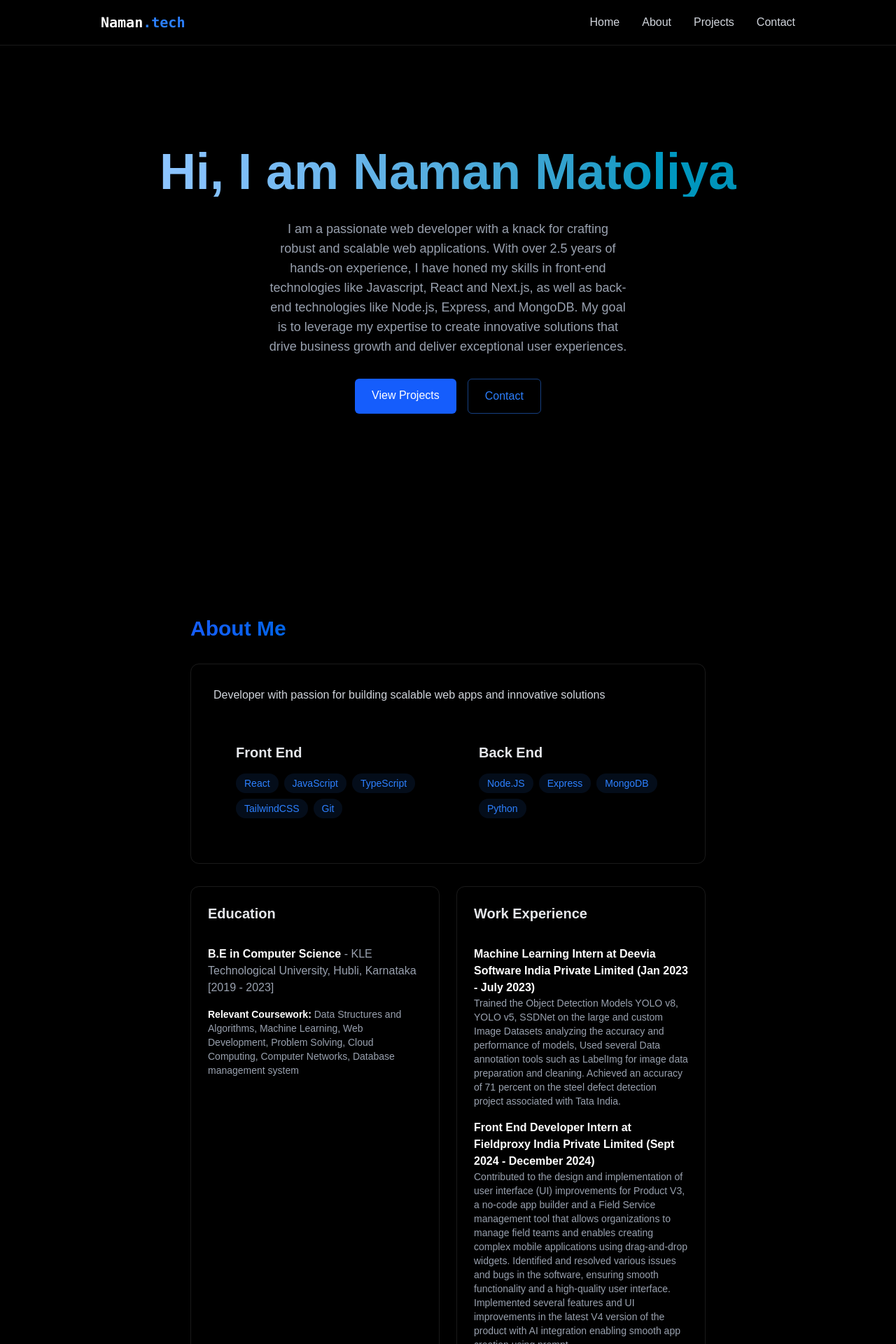
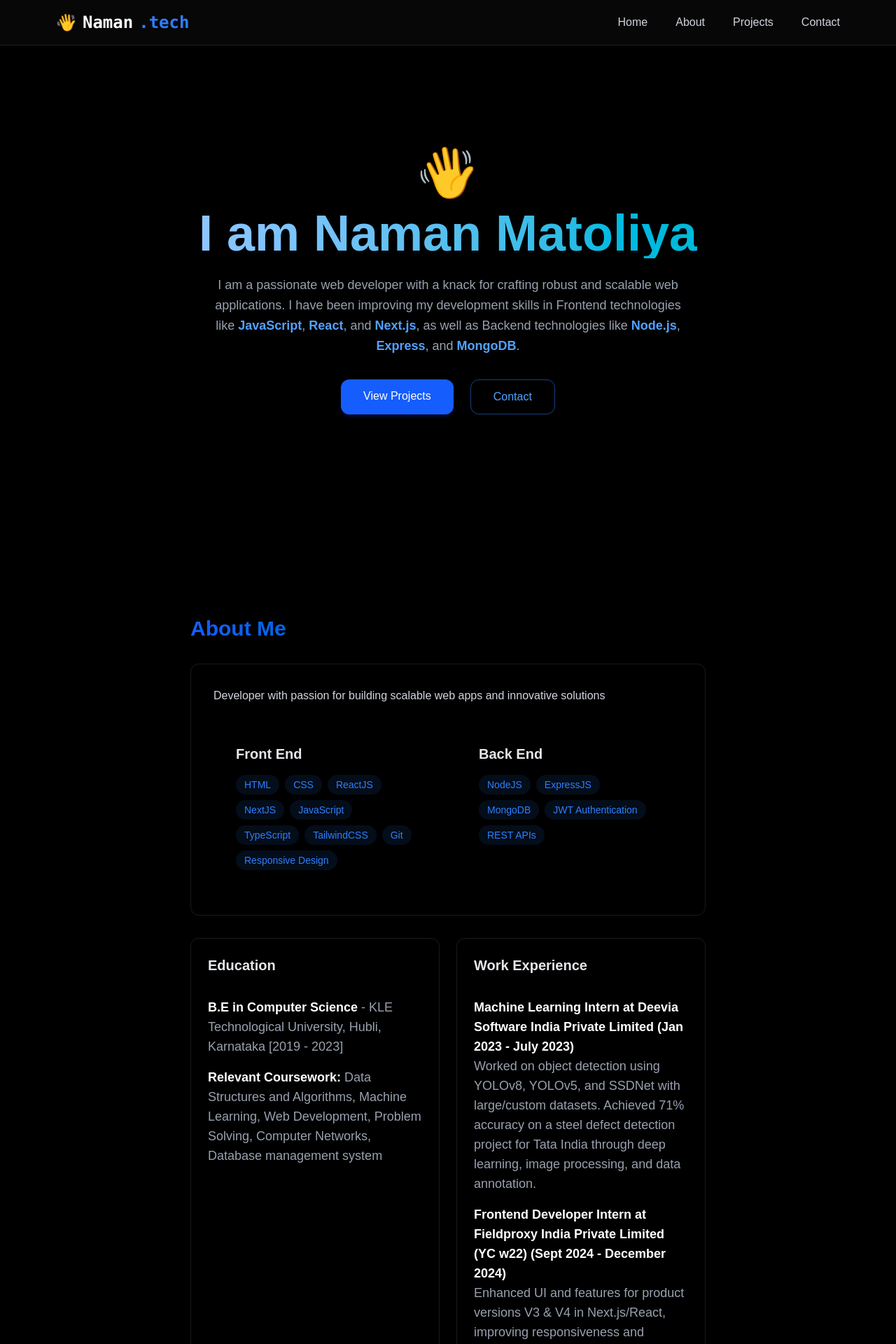
Before and after one commit to codingcat40/portfolio, a React (Vite) app: page / in a window 1280 px wide. Shown: the top 1920 px of the page at 70% size. Built offline with nearby package versions, Linux system fonts and the light colour scheme.

Commit message:
enhancements to portfolio

```diff
--- a/package.json
+++ b/package.json
@@ -15,6 +15,7 @@
   "dependencies": {
     "@tailwindcss/vite": "^4.1.6",
     "emailjs-com": "^3.2.0",
+    "framer-motion": "^12.23.12",
     "react": "^19.1.0",
     "react-dom": "^19.1.0",
     "react-icons": "^5.5.0",
--- a/src/components/About.jsx
+++ b/src/components/About.jsx
@@ -11,9 +11,9 @@ const About = () => {
     justify-center py-20"
     >
       <RevealOnScroll>
-        <div className="max-w-3xl mx-auto px-4">
+        <div className="max-w-3xl mx-auto px-4 leading-relaxed">
           <h2
-            className="text-3xl font-bold mb-8
+            className="text-3xl font-extrabold mb-8
         bg-gradient-to-r from-blue-600 to-cyan-700 text-transparent
         bg-clip-text"
           >
@@ -60,17 +60,17 @@ const About = () => {
           <div className="grid grid-cols-1 md:grid-cols-2 gap-6 mt-8">
             <div className="p-6 rounded-xl border-white/10 border hover:-translate-y-1 transition-all">
               <h3 className="text-xl font-bold mb-8 ">Education</h3>
-              <div className="list-disc list-inside space-y-4">
+              <div className="list-disc list-inside space-y-4 text-lg">
                 <p className="text-gray-400">
                   <strong className="text-white">
                     B.E in Computer Science
                   </strong>{" "}
                   - KLE Technological University, Hubli, Karnataka [2019 - 2023]
                 </p>
-                <p className="text-sm text-gray-400">
+                <p className=" text-gray-400">
                   <strong className="text-white">Relevant Coursework:</strong>{" "}
                   Data Structures and Algorithms, Machine Learning, Web
-                  Development, Problem Solving, Cloud Computing, Computer
+                  Development, Problem Solving, Computer
                   Networks, Database management system
                 </p>
               </div>
@@ -78,13 +78,13 @@ const About = () => {
 
             <div className="p-6 rounded-xl border-white/10 border hover:-translate-y-1 transition-all">
               <h3 className="text-xl font-bold mb-8">Work Experience</h3>
-              <div className="space-y-4 text-gray-400">
+              <div className="space-y-4 text-gray-400 text-lg">
                 {EXPERIENCES.map((exp, index) => (
                   <div key={index}>
                     <h4 className="font-semibold text-white">
                       {exp.position} at {exp.company} ({exp.year})
                     </h4>
-                    <p className="text-sm">{exp.description}</p>
+                    <p className="">{exp.description}</p>
                   </div>
                 ))}
               </div>
--- a/src/components/Home.jsx
+++ b/src/components/Home.jsx
@@ -1,34 +1,59 @@
 import React from "react";
 import { RevealOnScroll } from "./RevealOnScroll";
+import { motion } from "framer-motion";
 
 const Home = () => {
   return (
     <section
       id="home"
-      className="min-h-screen flex items-center
-    justify-center relative"
+      className="min-h-screen flex items-center justify-center relative"
     >
       <RevealOnScroll>
-      <div className="text-center z-10 px-4">
-        <h1 className="text-5xl md:text-7xl font-bold mb-8 bg-gradient-to-r from-blue-300 to-cyan-600 gradient-text bg-clip-text text-transparent leading-right">
-          Hi, I am Naman Matoliya
-        </h1>
-        <p className="text-gray-400 text-lg mb-8 max-w-lg mx-auto">
-          I am a passionate web developer with a knack for crafting robust and
-          scalable web applications. With over 2.5 years of hands-on experience,
-          I have honed my skills in front-end technologies like Javascript,
-          React and Next.js, as well as back-end technologies like Node.js,
-          Express, and MongoDB. My goal is to leverage my expertise to create
-          innovative solutions that drive business growth and deliver
-          exceptional user experiences.
-        </p>
-        <div className="flex justify-center space-x-4">
-          <a href="#projects" className="bg-blue-600 py-3 text-white px-6 font-medium transition relative overflow-hidden hover:translate-y-0.5 hover:shadow-blue-700/10 rounded-md">View Projects</a>
-          <a href="#contact" className="border border-blue-500/50 px-6 py-3 font-medium transition-all duration-300 text-blue-500 hover:translate-y-0.5 hover:shadow-blue-700/10 rounded-md">Contact</a>
+        <div className="text-center z-10 px-4">
+          {/* 👋 Hello Icon with Animation */}
+          <motion.div
+            initial={{ rotate: 0 }}
+            animate={{ rotate: [0, 20, -10, 20, 0] }}
+            transition={{ repeat: Infinity, duration: 2, ease: "easeInOut" }}
+            className="text-6xl md:text-7xl mb-4"
+          >
+            👋
+          </motion.div>
 
+          {/* Heading */}
+          <h1 className="text-5xl md:text-7xl font-extrabold mb-6 bg-gradient-to-r from-blue-300 to-cyan-500 bg-clip-text text-transparent">
+            I am Naman Matoliya
+          </h1>
+
+          {/* Subtitle */}
+          <p className="text-gray-400 text-lg mb-8 max-w-2xl mx-auto leading-relaxed">
+            I am a passionate web developer with a knack for crafting robust and
+            scalable web applications. I have been improving my development skills in Frontend technologies like
+            <span className="text-blue-400 font-semibold"> JavaScript</span>,{" "}
+            <span className="text-blue-400 font-semibold">React</span>, and{" "}
+            <span className="text-blue-400 font-semibold">Next.js</span>, as
+            well as Backend technologies like{" "}
+            <span className="text-blue-400 font-semibold">Node.js</span>,{" "}
+            <span className="text-blue-400 font-semibold">Express</span>, and{" "}
+            <span className="text-blue-400 font-semibold">MongoDB</span>.
+          </p>
+
+          {/* Buttons */}
+          <div className="flex justify-center space-x-6">
+            <a
+              href="#projects"
+              className="bg-blue-600 py-3 px-8 text-white font-medium rounded-xl shadow-md shadow-blue-700/20 transition transform hover:-translate-y-1 hover:shadow-lg"
+            >
+              View Projects
+            </a>
+            <a
+              href="#contact"
+              className="border border-blue-500/50 px-8 py-3 font-medium rounded-xl text-blue-400 hover:bg-blue-500/10 transition transform hover:-translate-y-1"
+            >
+              Contact
+            </a>
+          </div>
         </div>
-      </div>
-
       </RevealOnScroll>
     </section>
   );
--- a/src/components/Navbar.jsx
+++ b/src/components/Navbar.jsx
@@ -1,4 +1,5 @@
 import React, { useEffect } from "react";
+import { motion } from "framer-motion";
 
 const Navbar = ({ menuOpen, setMenuOpen }) => {
   useEffect(() => {
@@ -6,51 +7,59 @@ const Navbar = ({ menuOpen, setMenuOpen }) => {
   }, [menuOpen]);
 
   return (
-    <nav className="fixed top-0 w-full z-40 bg-[rgba(10, 10, 10, 0.8) backdrop-blur-lg border-b border-white/10 shadow-lg">
-      <div className="max-w-5xl mx-auto px-4">
+    <nav className="fixed top-0 w-full z-40 bg-[rgba(10,10,10,0.7)] backdrop-blur-md border-b border-white/10 shadow-md">
+      <div className="max-w-6xl mx-auto px-4">
         <div className="flex justify-between items-center h-16">
-          <a href="#home" className="font-mono text-xl font-bold text-white">
+          {/* Logo with 👋 */}
+          <a
+            href="#home"
+            className="font-mono text-2xl font-bold text-white flex items-center gap-2"
+          >
+            <motion.span
+              initial={{ rotate: 0 }}
+              animate={{ rotate: [0, 20, -10, 20, 0] }}
+              transition={{ repeat: Infinity, duration: 2, ease: "easeInOut" }}
+              className="inline-block"
+            >
+              👋
+            </motion.span>
             Naman<span className="text-blue-500">.tech</span>
           </a>
 
+          {/* Hamburger Icon */}
           <div
-            className="w-7 h-5 relative cursor-pointer z-40 md:hidden"
+            className="w-7 h-5 relative cursor-pointer z-40 md:hidden text-white"
             onClick={() => setMenuOpen(!menuOpen)}
           >
             &#9776;
           </div>
 
-          <div className="hidden md:flex items-center space-x-8">
+          {/* Desktop Links */}
+          <div className="hidden md:flex items-center space-x-10 font-medium">
             <a
               href="#home"
-              className="text-gray-300 hover:text-white
-            transition-colors
-            "
+              className="text-gray-300 hover:text-blue-400 transition-colors"
             >
               Home
             </a>
 
             <a
               href="#about"
-              className="text-gray-300 hover:text-white
-            transition-colors
-            "
+              className="text-gray-300 hover:text-blue-400 transition-colors"
             >
               About
             </a>
 
             <a
               href="#projects"
-              className="text-gray-300 hover:text-white
-            transition-colors
-            "
+              className="text-gray-300 hover:text-blue-400 transition-colors"
             >
               Projects
             </a>
 
             <a
               href="#contact"
-              className="text-gray-300 hover:text-white transition-colors"
+              className="text-gray-300 hover:text-blue-400 transition-colors"
             >
               Contact
             </a>
--- a/src/constants/index.js
+++ b/src/constants/index.js
@@ -1,27 +1,36 @@
-
 export const EXPERIENCES = [
   {
     year: "Jan 2023 - July 2023",
     company: "Deevia Software India Private Limited",
     position: "Machine Learning Intern",
-    description:
-      "Trained the Object Detection Models YOLO v8, YOLO v5, SSDNet on the large and custom Image Datasets analyzing the accuracy and performance of models, Used several Data annotation tools such as LabelImg for image data preparation and cleaning. Achieved an accuracy of 71 percent on the steel defect detection project associated with Tata India.",
+    description:`Worked on object detection using YOLOv8, YOLOv5, and SSDNet with large/custom datasets. Achieved 71% accuracy on a steel defect detection project for Tata India through deep learning, image processing, and data annotation.`
   },
   {
     year: "Sept 2024 - December 2024",
-    company: "Fieldproxy India Private Limited",
-    position: "Front End Developer Intern",
-    description:
-      "Contributed to the design and implementation of user interface (UI) improvements for Product V3, a no-code app builder and a Field Service management tool that allows organizations to manage field teams and enables creating complex mobile applications using drag-and-drop widgets. Identified and resolved various issues and bugs in the software, ensuring smooth functionality and a high-quality user interface. Implemented several features and UI improvements in the latest V4 version of the product with AI integration enabling smooth app creation using prompt.",
+    company: "Fieldproxy India Private Limited (YC w22)",
+    position: "Frontend Developer Intern",
+    description: `
+    Enhanced UI and features for product versions V3 & V4 in Next.js/React, improving responsiveness and usability. Contributed to AI-driven dynamic app creation via JSON, while fixing bugs and collaborating with product & sales teams on user feedback.
+    `,
   },
 ];
 
 export const PROJECTS = [
   {
+    name: "Forever - Full Stack Ecommerce Clothing store",
+    description: `Built a responsive full-stack clothing store using React, Node.js, Express, and MongoDB with complete user and admin flows. Implemented features like product sorting/filtering, keyword search, size selection, cart, checkout, and order
+                  management. Integrated secure user/admin authentication, Cloudinary for image uploads, and Stripe for online payments.
+                  Developed an admin dashboard with product/order CRUD, real-time order status updates, and toast notifications.`,
+    skills: [
+      "ReactJS, Tailwind CSS, NodeJS, ExpressJS, JWT Auth, React toastify, Stripe API",
+    ],
+    url: "https://e-commerce-clothingstore-eh52.vercel.app/",
+  },
+  {
     name: "AnonyBlog - Share anonymous posts",
     description:
       "AnonyBlog allows people to share their personal thoughts and views on the platform  with others without the individual identity being exposed, App has the CRUD functionality",
-    skills: ["ReactJS", "MongoDB", "Express", "Tailwind CSS"],
+    skills: ["ReactJS", "MongoDB", "ExpressJS", "Tailwind CSS"],
     url: "https://anonyblog.netlify.app/",
   },
   {
@@ -64,7 +73,7 @@ export const PROJECTS = [
     skills: ["ReactJS", "Tailwind CSS", "Google Gemini API"],
     url: "https://github.com/codingcat40/Gemini-clone",
   },
-   {
+  {
     name: "College Website",
     description:
       "Created a responsive college website using React library, with Home, Navbar, Contact Form which sends the submitted form data to NoSQL database (MongoDB). ",
@@ -80,10 +89,20 @@ export const PROJECTS = [
 // };
 
 export const FRONTEND_SKILLS = [
-  "React",
+  "HTML",
+  "CSS",
+  "ReactJS",
+  "NextJS",
   "JavaScript",
   "TypeScript",
   "TailwindCSS",
   "Git",
+  "Responsive Design",
 ];
-export const BACKEND_SKILLS = ["Node.JS", "Express", "MongoDB", "Python"];
+export const BACKEND_SKILLS = [
+  "NodeJS",
+  "ExpressJS",
+  "MongoDB",
+  "JWT Authentication",
+  "REST APIs",
+];
```
Also changed, not shown: 1 other file (tests, documents, lock files or other folders).
